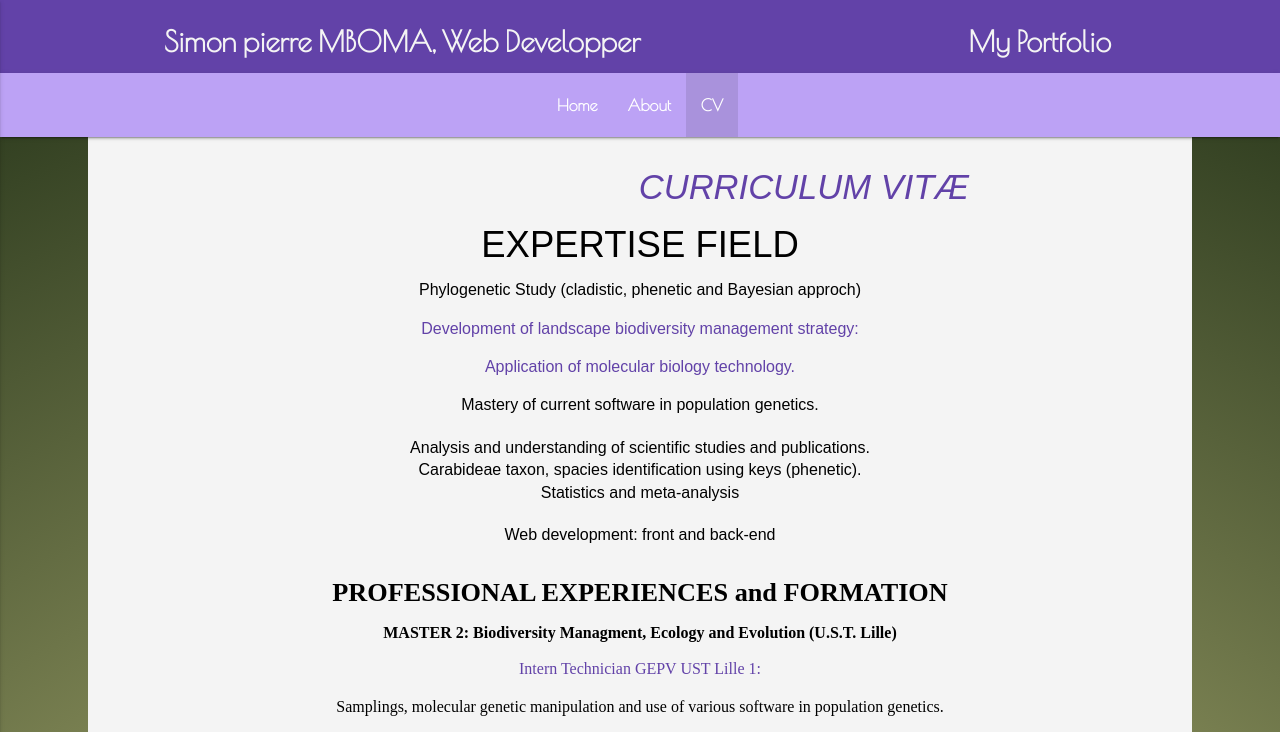
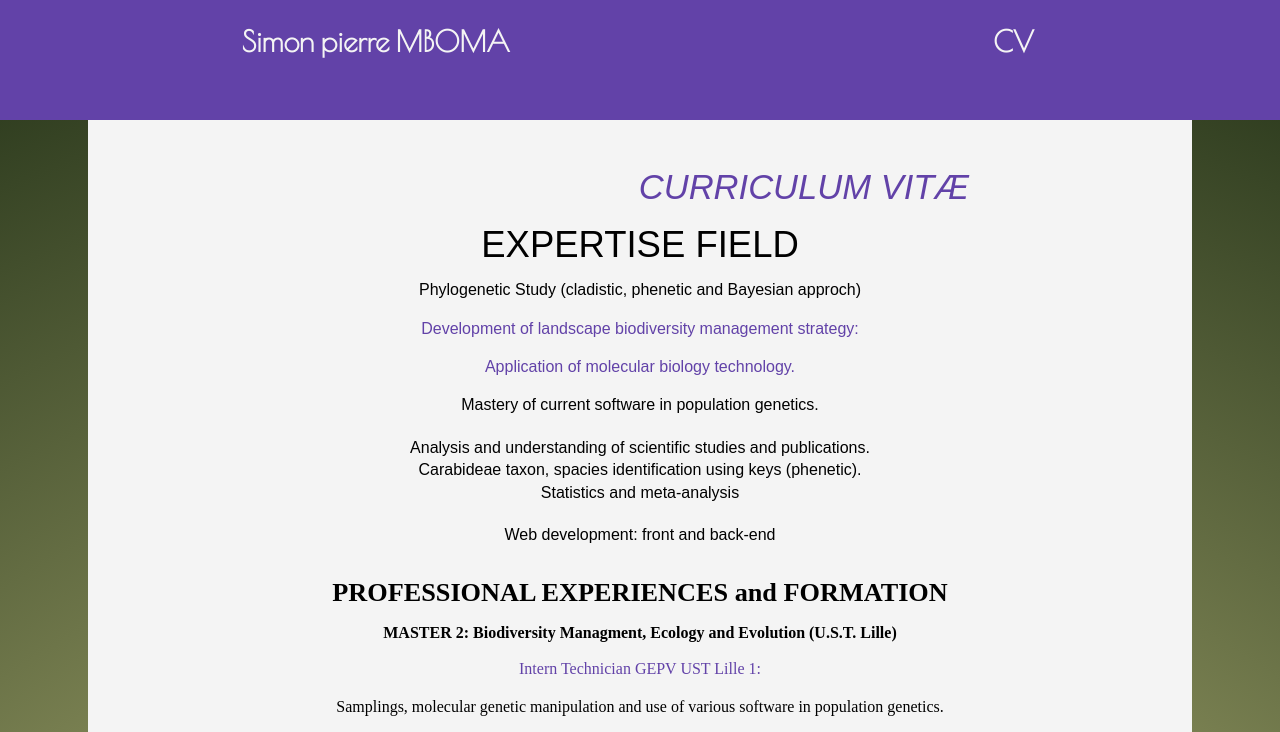
Before and after one commit to NTUMBA/cv_mboma_2016, a plain HTML site: page index.html in a window 1280 px wide. Shown: the top 732 px of the page. Drawn offline with nearby package versions, Linux system fonts and the light colour scheme.

Commit message:
Fix header and footer

```diff
--- a/index.html
+++ b/index.html
@@ -33,11 +33,11 @@
     <!-- header starts here===================================================== -->
     <header>
       <ul class="title">
-        <li>Simon pierre MBOMA, Web Developper</li>
-        <li>My Portfolio</li>
+        <li>Simon pierre MBOMA</li>
+        <li>CV</li>
       </ul>
       <!--nav starts============================================================ -->
-      <nav>
+      <!-- <nav>
           <a href="#" data-activates="mobile-demo" class="button-collapse"><i class="material-icons">menu</i></a>
           <ul class="hide-on-med-and-down">
             <li><a href="index.html">Home</a></li>
@@ -49,7 +49,7 @@
             <li><a href="about.html">About</a></li>
             <li class="active"><a href="cv.html">CV</a></li>
           </ul>
-      </nav>
+      </nav> -->
       <!--nav ends here========================================================= -->
     </header>
     <!-- header ends here======================================================= -->
@@ -187,8 +187,8 @@
 <!--  wrap ends here============================================================-->
 <!--  footer starts here========================================================-->
 <footer>
-  <h6>Portfolio Mboma</h6>
-  <p class="grey-text text-lighten-4">Web Designer</p>
+  <h6>Simon Pierre Mboma</h6>
+  <p class="grey-text text-lighten-4">Biologist and Web Developper</p>
   <div class="skills-contact">
     <ul>
       <li>HTML&amp;CSS</li>
```
